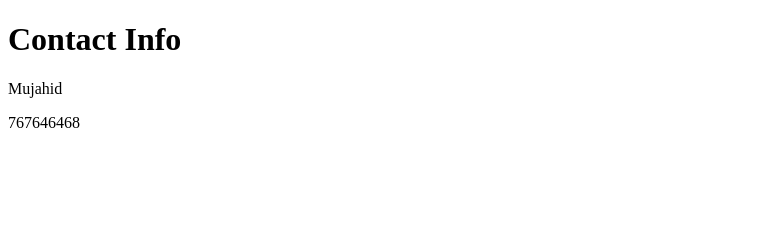
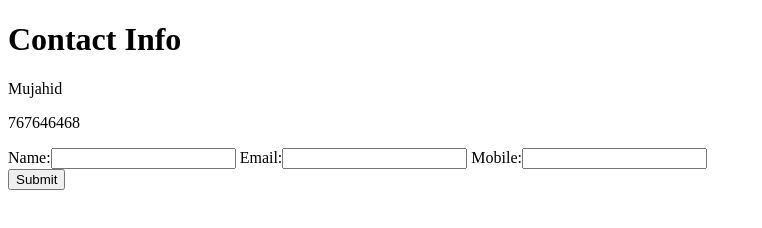
Before and after one commit to mujahid745/cv, a plain HTML site: page contact.html in a window 1280 px wide. Shown: the whole page, without its empty margins (0-762 px from the left). Drawn offline with Linux system fonts and the light colour scheme.

Commit message:
contact.html
Edited

```diff
--- a/contact.html
+++ b/contact.html
@@ -9,5 +9,11 @@
     <h1>Contact Info</h1>
     <p>Mujahid</p>
     <p>767646468</p>
+    <form>
+        Name:<input type= "text" name ="username"/>
+        Email:<input type= "email" name ="email"/>
+        Mobile:<input type= "mobile" name ="mobile"/><br>
+        <input type= "submit" name ="save"/>
+    </form>
 </body>
 </html>
```
